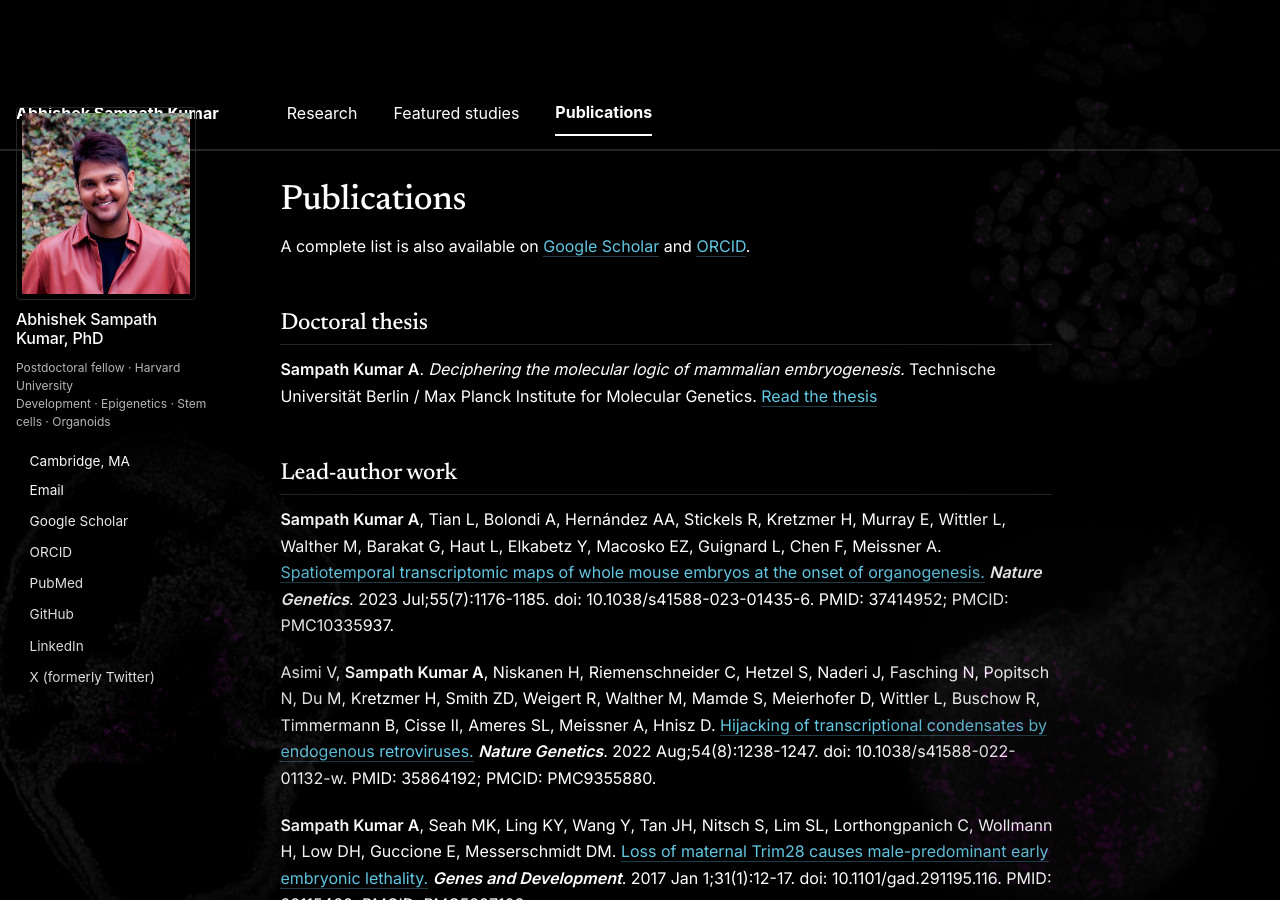
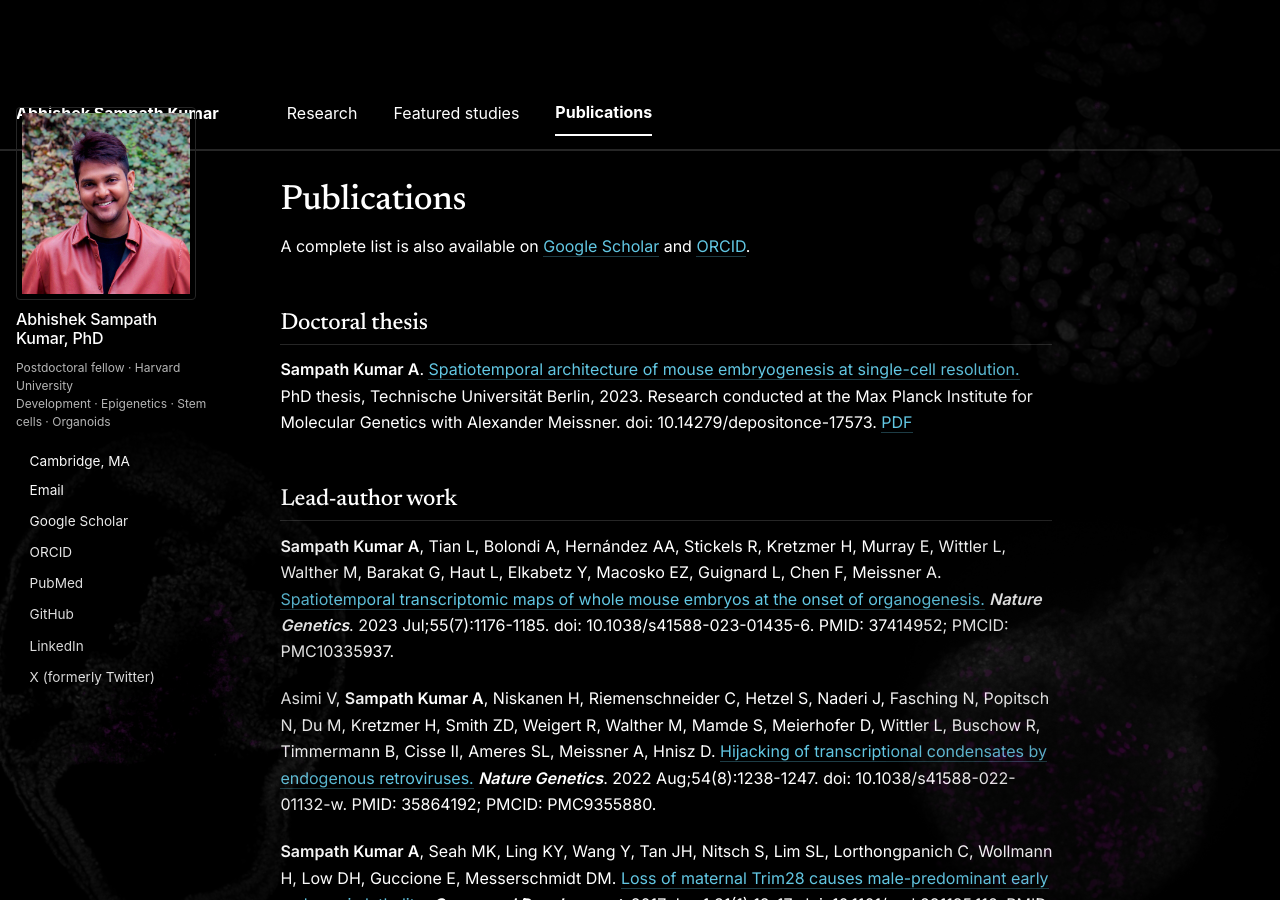
Before and after one commit to AbhiSampathKumar/abhisampathkumar.github.io, a Jekyll site: the page built from _pages/publications.md, in a window 1280 px wide and 900 px high. Built offline with Jekyll 4.4.1, drawn with Linux system fonts in a browser that asks for light colours; a script that is not in the unit is left out.

Commit message:
Add files via upload

```diff
--- a/_pages/publications.md
+++ b/_pages/publications.md
@@ -16,7 +16,7 @@ A complete list is also available on [Google Scholar](https://scholar.google.com
 
 ## Doctoral thesis
 
-**Sampath Kumar A**. *Deciphering the molecular logic of mammalian embryogenesis.* Technische Universität Berlin / Max Planck Institute for Molecular Genetics. [Read the thesis](https://pure.mpg.de/rest/items/item_3661938/component/file_3661939/content)
+**Sampath Kumar A**. [Spatiotemporal architecture of mouse embryogenesis at single-cell resolution.](https://doi.org/10.14279/depositonce-17573) PhD thesis, Technische Universität Berlin, 2023. Research conducted at the Max Planck Institute for Molecular Genetics with Alexander Meissner. doi: 10.14279/depositonce-17573. [PDF](https://pure.mpg.de/rest/items/item_3661938/component/file_3661939/content)
 
 ## Lead-author work
 
```
Also changed, not shown: _pages/about.md (+1 -1 lines).
